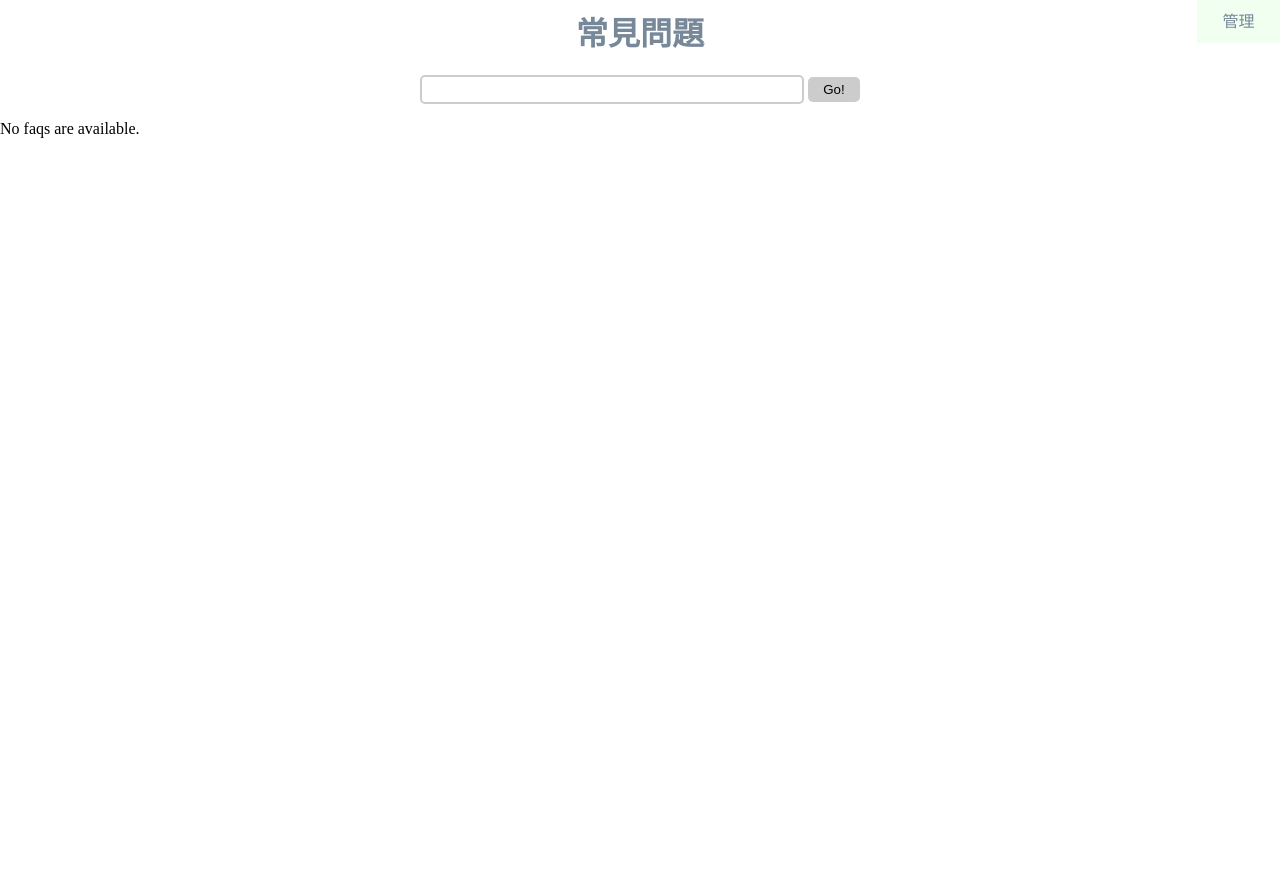
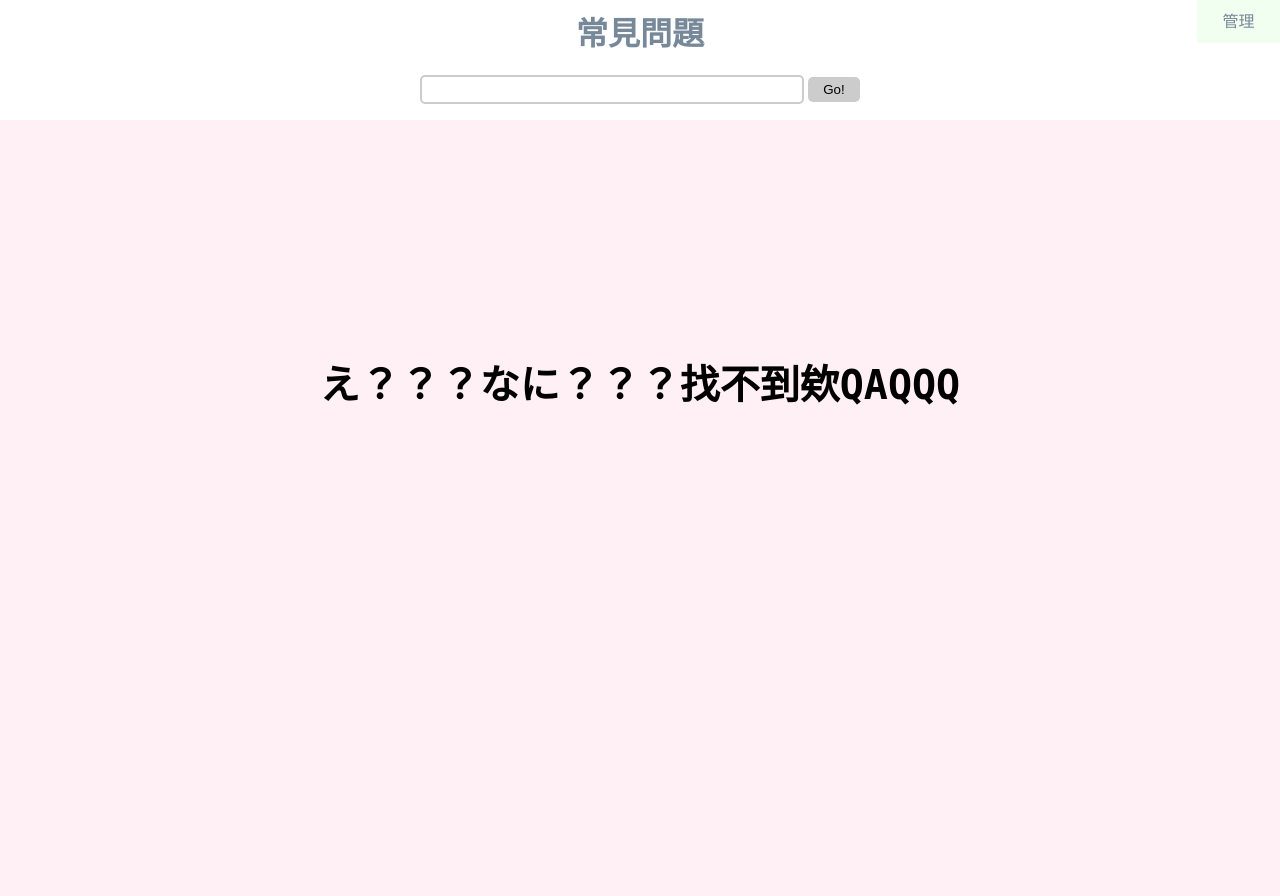
Before and after one commit to Superdanby/faq-django-database-gunicorn-nginx-docker, a Django app: page / in a window 1280 px wide. Before the commit the page ends 138 px from the top, so only its background shows below. Run offline with Django 3.2, Linux system fonts and the light colour scheme; data that the repository does not hold is empty; parts of the project's set-up code (start-up, migrations or seed data) failed here and were passed over.

Commit message:
Improve not found error message

```diff
--- a/faqsystem/static/style.css
+++ b/faqsystem/static/style.css
@@ -120,3 +120,19 @@ input[type=submit] {
     display: none;
     text-decoration: none;
 }
+
+.not-found {
+    background: lavenderblush;
+    height: 100%;
+    width: 100%;
+    position: absolute;
+    text-align: center;
+}
+
+.not-found > span {
+    position: relative;
+    font-size: xxx-large;
+    font-family: monospace;
+    font-weight: bold;
+    top: 30%;
+}
--- a/faqsystem/templates/home.html
+++ b/faqsystem/templates/home.html
@@ -34,5 +34,7 @@
     {% endfor %}
 </div>
 {% else %}
-    <p>No faqs are available.</p>
+<div class="not-found">
+    <span>え？？？なに？？？找不到欸QAQQQ</span>
+</div>
 {% endif %}
```
